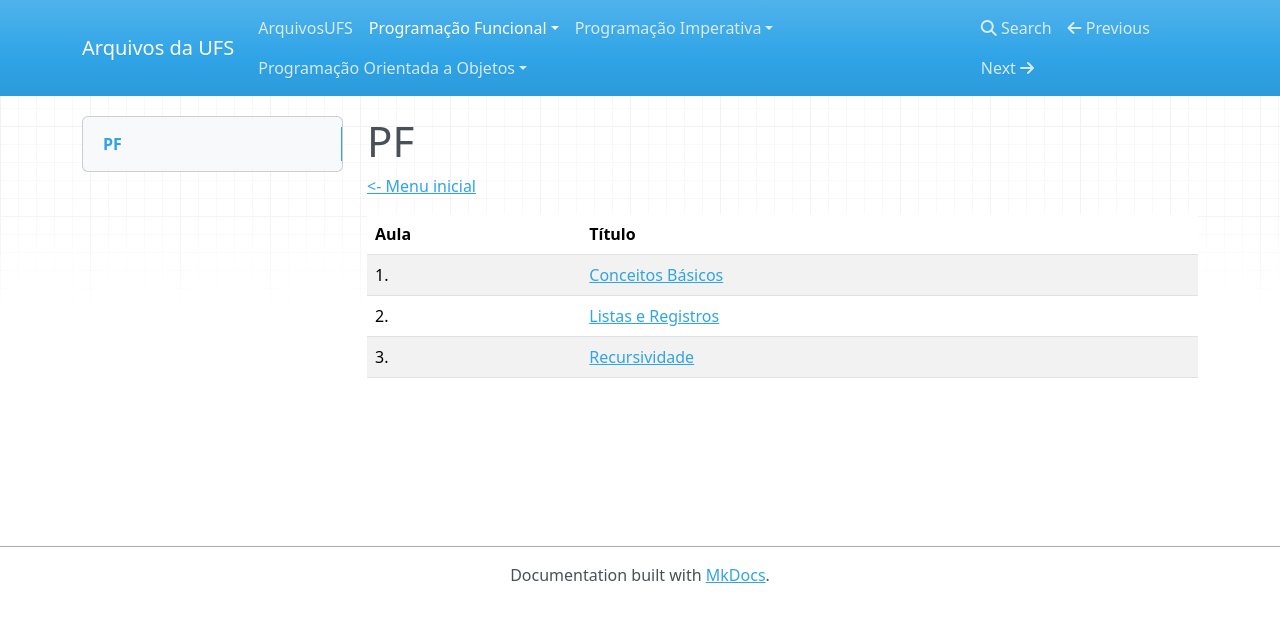
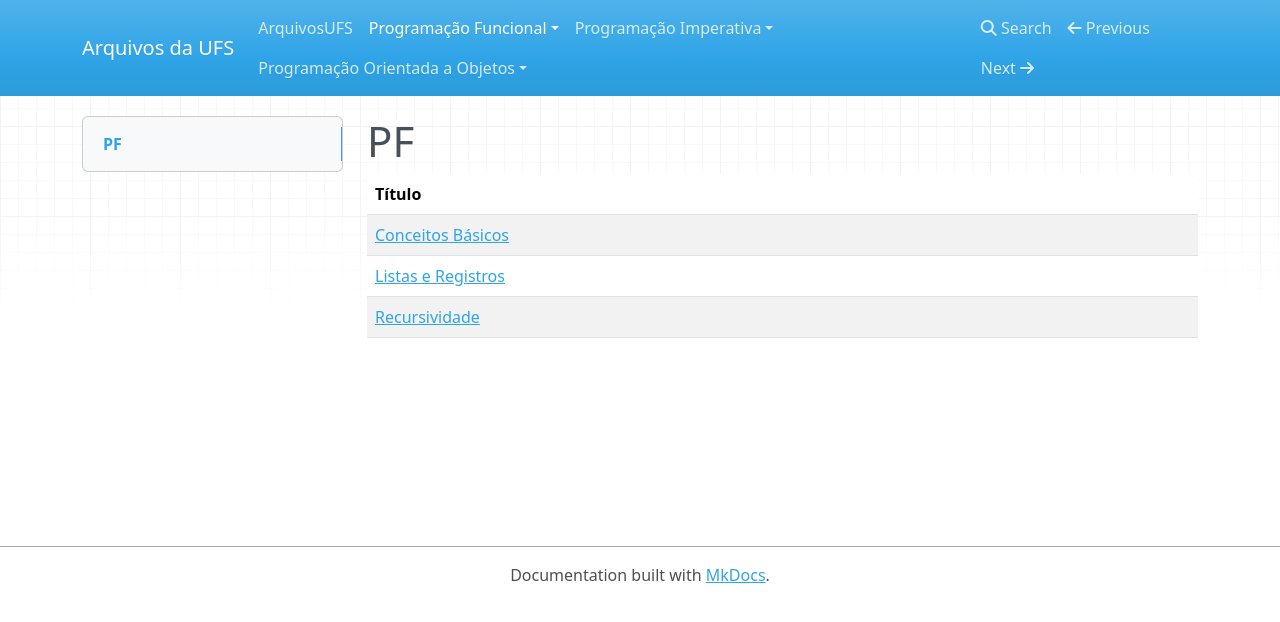
Before and after one commit to Gustavo0022/Apostilas-Programacao, an MkDocs documentation site: the page built from docs/Programação Funcional/Menu.md, in a window 1280 px wide. Shown: the top 622 px of the page. Built offline with MkDocs 1.6.1, drawn with Linux system fonts in a browser that asks for light colours; nearby versions of some CDN libraries.

```diff
--- a/docs/Programação Funcional/Menu.md
+++ b/docs/Programação Funcional/Menu.md
@@ -1,9 +1,9 @@
 #PF
 
-[<- Menu inicial](/README.md)
 
-| Aula | Título                                          |
-| ---- | ----------------------------------------------- |
-| 1.   | [Conceitos Básicos](Conceitos%20Básicos.md)     |
-| 2.   | [Listas e Registros](Listas%20e%20Registros.md) |
-| 3.   | [Recursividade](Recursividade.md)               |
+
+ |Título                                          |
+| ----------------------------------------------- |
+| [Conceitos Básicos](Conceitos%20Básicos.md)     |
+| [Listas e Registros](Listas%20e%20Registros.md) |
+| [Recursividade](Recursividade.md)               |
```
Also changed, not shown: docs/Programação Funcional/Recursividade.md (+2 -2 lines), docs/Programação Imperativa/Ponteiros.md (+3 -1 lines), docs/Programação Imperativa/Recursividade.md (+4 -1 lines), docs/Programação Imperativa/Strings.md (+3 -1 lines), docs/.obsidian/workspace.json, docs/Programação Funcional/assets/galshir-babushka.gif (added), index.html (added).
